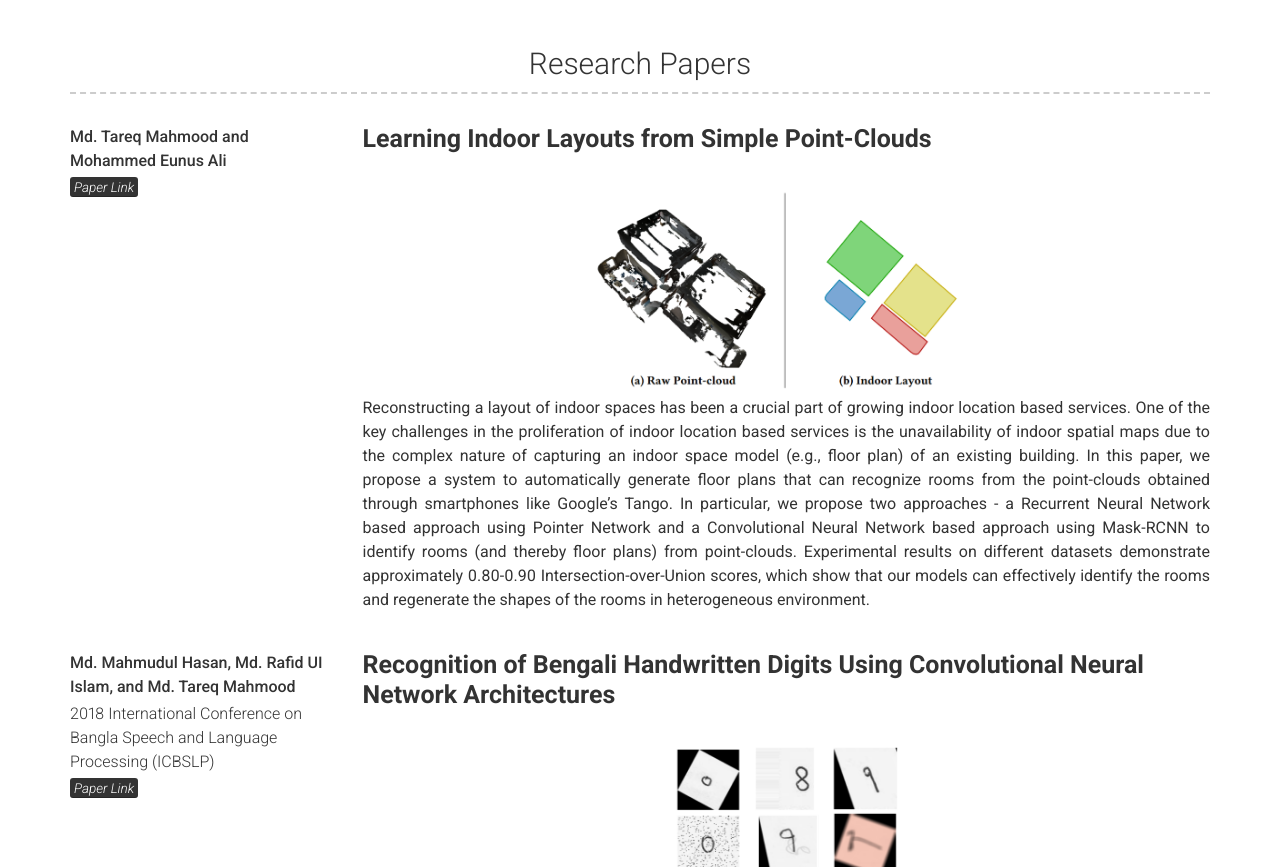
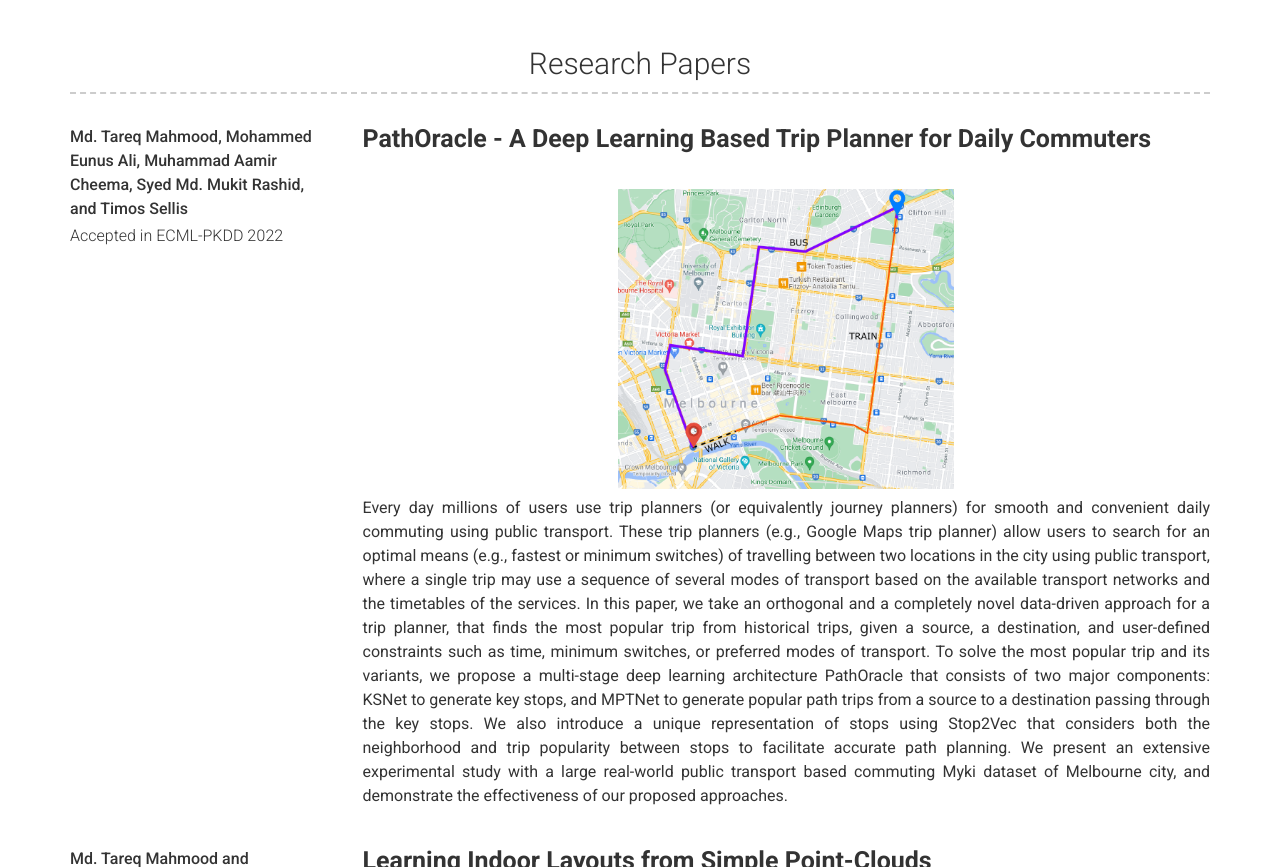
Before and after one commit to mahmoodtareq/mahmoodtareq.github.io, a Jekyll site: the page built from index.md, in a window 1280 px wide and 1400 px high, cut to the strip 533-1400 px from the top of the window. Built offline with Jekyll 4.4.1, drawn with Linux system fonts in a browser that asks for light colours; nearby versions of some CDN libraries.

Commit message:
pathoracle accepted

```diff
--- a/_config.yml
+++ b/_config.yml
@@ -52,44 +52,44 @@ content:
   - title: Research Papers # Title for the section
     layout: list # Type of content section (list/text)
     content:
-#       - layout: left
-#         # title: PathOracle - A Deep Learning Based Trip Planner for Daily Commuters
-#         sub_title: Md. Tareq Mahmood, Mohammed Eunus Ali, Muhammad Aamir Cheema, Syed Md. Mukit Rashid, and Timos Sellis
-#         caption: Manuscript under review
-#         # quote:
-#         #   Md. Tareq Mahmood, Mohammed Eunus Ali, Muhammad Aamir Cheema, Syed Md. Mukit Rashid, and Timos Sellis
-#         description: | # this will include new lines to allow paragraphs
-#           <h4><b>
-#             PathOracle - A Deep Learning Based Trip Planner for Daily Commuters
-#           </b></h4><br>
+      - layout: left
+        # title: PathOracle - A Deep Learning Based Trip Planner for Daily Commuters
+        sub_title: Md. Tareq Mahmood, Mohammed Eunus Ali, Muhammad Aamir Cheema, Syed Md. Mukit Rashid, and Timos Sellis
+        caption: Accepted in ECML-PKDD 2022
+        # quote:
+        #   Md. Tareq Mahmood, Mohammed Eunus Ali, Muhammad Aamir Cheema, Syed Md. Mukit Rashid, and Timos Sellis
+        description: | # this will include new lines to allow paragraphs
+          <h4><b>
+            PathOracle - A Deep Learning Based Trip Planner for Daily Commuters
+          </b></h4><br>
 
-#           <p style="text-align: center">
-#             <img align="center" src="images/learn-popular-trip.png" alt="learn-popular-trip" height="300"/>
-#           </p>
+          <p style="text-align: center">
+            <img align="center" src="images/learn-popular-trip.png" alt="learn-popular-trip" height="300"/>
+          </p>
 
-#           Every day millions of users use trip planners (or
-#           equivalently journey planners) for smooth and convenient daily
-#           commuting using public transport. These trip planners (e.g.,
-#           Google Maps trip planner) allow users to search for an optimal
-#           means (e.g., fastest or minimum switches) of travelling between
-#           two locations in the city using public transport, where a single
-#           trip may use a sequence of several modes of transport based
-#           on the available transport networks and the timetables of the
-#           services. In this paper, we take an orthogonal and a completely
-#           novel data-driven approach for a trip planner, that finds the most
-#           popular trip from historical trips, given a source, a destination,
-#           and user-defined constraints such as time, minimum switches,
-#           or preferred modes of transport. To solve the most popular
-#           trip and its variants, we propose a multi-stage deep learning
-#           architecture PathOracle that consists of two major components:
-#           KSNet to generate key stops, and MPTNet to generate popular
-#           path trips from a source to a destination passing through the key
-#           stops. We also introduce a unique representation of stops using
-#           Stop2Vec that considers both the neighborhood and trip popularity
-#           between stops to facilitate accurate path planning. We present
-#           an extensive experimental study with a large real-world public
-#           transport based commuting Myki dataset of Melbourne city, and
-#           demonstrate the effectiveness of our proposed approaches.
+          Every day millions of users use trip planners (or
+          equivalently journey planners) for smooth and convenient daily
+          commuting using public transport. These trip planners (e.g.,
+          Google Maps trip planner) allow users to search for an optimal
+          means (e.g., fastest or minimum switches) of travelling between
+          two locations in the city using public transport, where a single
+          trip may use a sequence of several modes of transport based
+          on the available transport networks and the timetables of the
+          services. In this paper, we take an orthogonal and a completely
+          novel data-driven approach for a trip planner, that finds the most
+          popular trip from historical trips, given a source, a destination,
+          and user-defined constraints such as time, minimum switches,
+          or preferred modes of transport. To solve the most popular
+          trip and its variants, we propose a multi-stage deep learning
+          architecture PathOracle that consists of two major components:
+          KSNet to generate key stops, and MPTNet to generate popular
+          path trips from a source to a destination passing through the key
+          stops. We also introduce a unique representation of stops using
+          Stop2Vec that considers both the neighborhood and trip popularity
+          between stops to facilitate accurate path planning. We present
+          an extensive experimental study with a large real-world public
+          transport based commuting Myki dataset of Melbourne city, and
+          demonstrate the effectiveness of our proposed approaches.
 
       - layout: left
         sub_title: Md. Tareq Mahmood and Mohammed Eunus Ali
```
